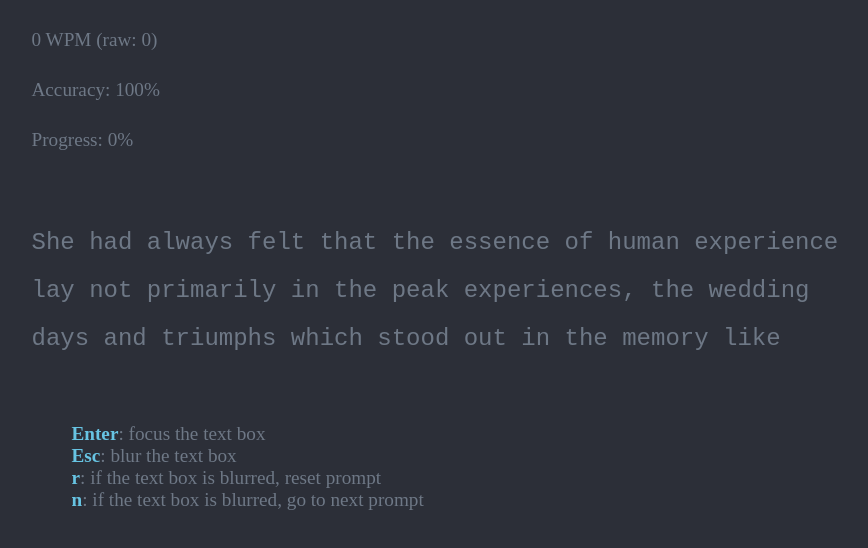
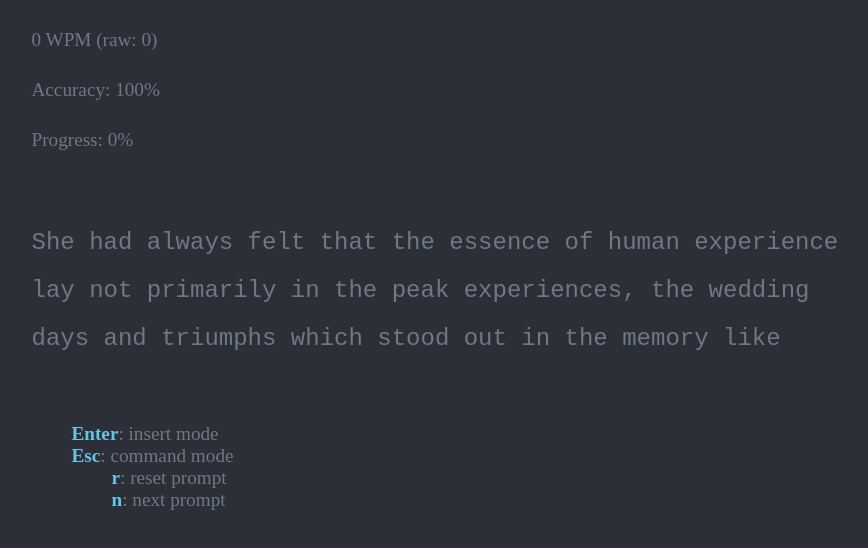
Before and after one commit to wilfreddenton/keebweeb, a website built with webpack: page src/index.html in a window 1280 px wide. Shown: the part 150-698 px from the top of the page, without its empty margins (187-1055 px from the left). Built offline with nearby package versions, Linux system fonts and the light colour scheme; a web font is replaced by a local one.

Commit message:
improve help

```diff
--- a/src/index.html
+++ b/src/index.html
@@ -16,10 +16,13 @@
       <div id="text-box"></div>
       <div id="help" class="stat fade">
         <ul>
-          <li><span class="keycap">Enter</span>: focus the text box</li>
-          <li><span class="keycap">Esc</span>: blur the text box</li>
-          <li><span class="keycap">r</span>: if the text box is blurred, reset prompt</li>
-          <li><span class="keycap">n</span>: if the text box is blurred, go to next prompt</li>
+          <li><span class="keycap">Enter</span>: insert mode</li>
+          <li><span class="keycap">Esc</span><span>: command mode</span>
+            <ul>
+              <li><span class="keycap">r</span>: reset prompt</li>
+              <li><span class="keycap">n</span>: next prompt</li>
+            </ul>
+          </li>
         </ul>
       </div>
      </div>
--- a/src/scss/index.scss
+++ b/src/scss/index.scss
@@ -79,7 +79,7 @@ body {
   font-size: 1.5rem;
   user-select: none;
   height: 9rem;
-  overflow: hidden;
+  overflow-y: hidden;
   white-space: normal;
 }
 
```
